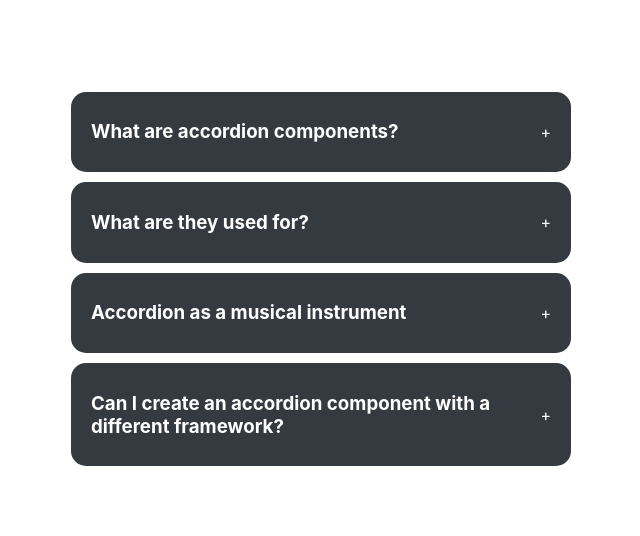
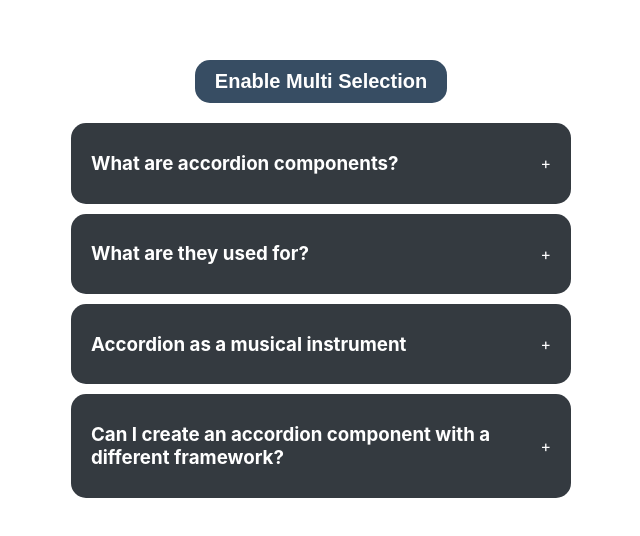
Before and after one commit to MalekGhazal/25-react-projects, a React (Create React App) app: page / in a window 1280 px wide. Shown: the part 116-652 px from the top of the page, without its empty margins (319-959 px from the left). Built offline with nearby package versions, Linux system fonts and the light colour scheme.

Commit message:
Multi selection

```diff
--- a/src/components/accordian/index.jsx
+++ b/src/components/accordian/index.jsx
@@ -7,30 +7,51 @@ import "./styles.css";
 
 export default function Accordian() {
   const [selected, setSelected] = useState(null);
+  const [enableMultiSelection, setEnableMultiSelection] = useState(false);
+  const [multiple, setMultiple] = useState([]);
 
   function handleSingleSelection(getCurrentId) {
-    console.log(getCurrentId);
     setSelected(getCurrentId === selected ? null : getCurrentId);
   }
 
-  console.log(selected);
+  function handleMultiSelection(getCurrentId) {
+    let cpyMultiple = [...multiple];
+    const findIndexOfCurrentId = cpyMultiple.indexOf(getCurrentId);
+
+    console.log(findIndexOfCurrentId);
+    if (findIndexOfCurrentId === -1) cpyMultiple.push(getCurrentId);
+    else cpyMultiple.splice(findIndexOfCurrentId, 1);
+
+    setMultiple(cpyMultiple);
+  }
 
   return (
     <div className='wrapper'>
+      <button onClick={() => setEnableMultiSelection(!enableMultiSelection)}>
+        Enable Multi Selection
+      </button>
       <div className='accordian'>
         {data && data.length > 0 ? (
           data.map((item) => (
             <div className='item'>
               <div
-                onClick={() => handleSingleSelection(item.id)}
+                onClick={
+                  enableMultiSelection
+                    ? () => handleMultiSelection(item.id)
+                    : () => handleSingleSelection(item.id)
+                }
                 className='title'
               >
                 <h3>{item.question}</h3>
                 <span>+</span>
               </div>
-              {selected === item.id ? (
-                <div className='content'>{item.answer}</div>
-              ) : null}
+              {enableMultiSelection
+                ? multiple.indexOf(item.id) !== -1 && (
+                    <div className='content'>{item.answer}</div>
+                  )
+                : selected === item.id && (
+                    <div className='content'>{item.answer}</div>
+                  )}
             </div>
           ))
         ) : (
--- a/src/components/accordian/styles.css
+++ b/src/components/accordian/styles.css
@@ -10,11 +10,13 @@
 
 .wrapper button {
   padding: 10px 20px;
-  background: #614101;
+  background: #374d63;
   color: #fff;
   font-weight: bold;
   font-size: 20px;
   cursor: pointer;
+  border-radius: 15px;
+  border: none;
 }
 
 .accordian {
```
